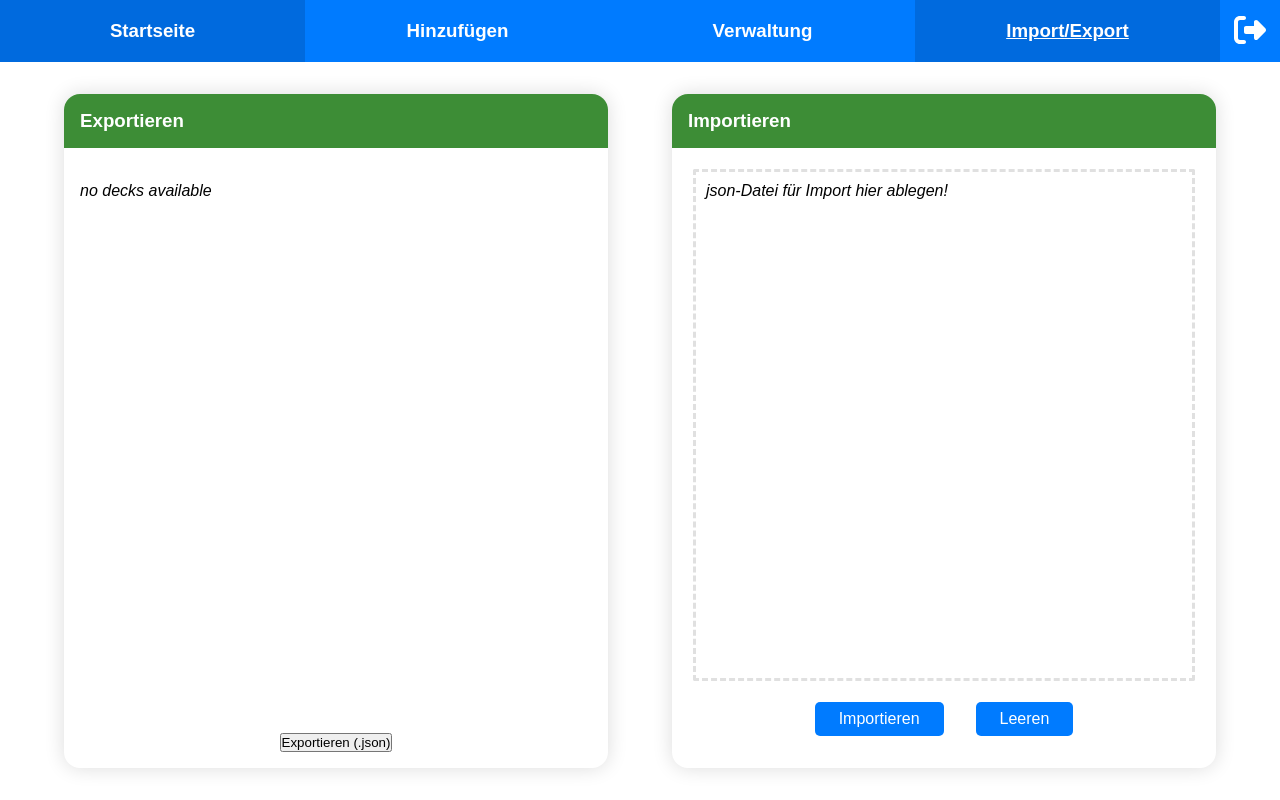
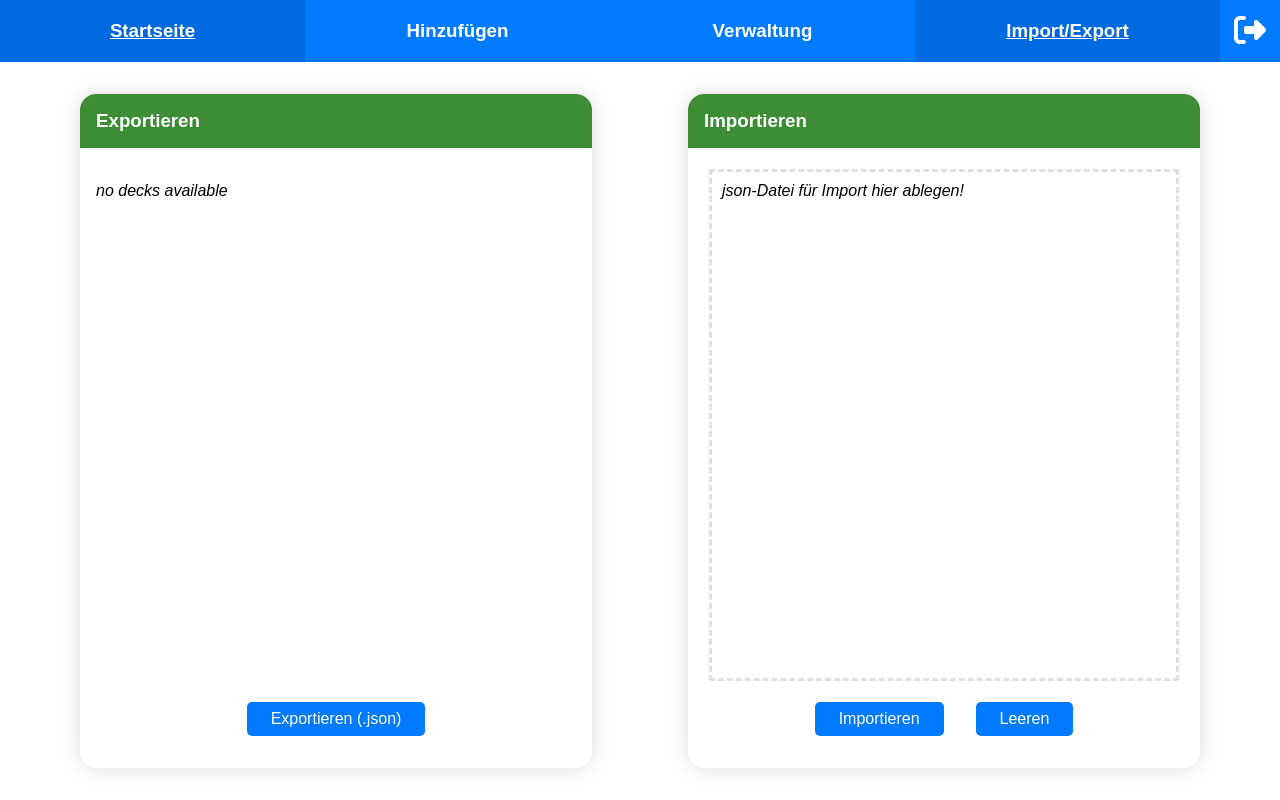
Before and after one commit to mohid-1311/Flashcards, a React (Create React App) app in the folder Frontend/: page /Importieren in a window 1280 px wide. Built offline with nearby package versions, Linux system fonts and the light colour scheme; sample sign-in values are in the browser's storage; a web font is replaced by a local one.

Commit message:
added some styling

```diff
--- a/Frontend/src/pages/Import/Import.module.css
+++ b/Frontend/src/pages/Import/Import.module.css
@@ -16,7 +16,7 @@
   text-align: center;
   flex: 1;
   height: 100%;
-  margin: 0 2rem;
+  margin: 0 3rem;
   border-radius: 1rem;
   /* padding: 2rem; */
   box-shadow: 0px 0px 20px gainsboro;
@@ -36,28 +36,37 @@
 }
 
 .export-body {
+  position: relative;
   display: flex;
+  flex: 1 1 auto;
   flex-direction: column;
-  height: 100%
+  height: min-content;
+  max-height: 100%;
+  overflow: hidden;
 }
 
 .export-deck-list {
+  box-sizing: border-box;
+  width: fit-content;
+  position: relative;
   display: flex;
-  flex-wrap: wrap;
-  flex-direction: center;
-  flex-grow: 1;
+  flex: 1 1 auto;
+  flex-direction: column;
   justify-content: flex-start;
   align-items: flex-start;
   list-style-type: none;
   overflow-y: auto;
+  scrollbar-gutter: 5px;
 }
 
 .export-deck-list-element {
+  box-sizing: border-box;
+  width: 100%;
   list-style-type: none;
   font-size: 1.5rem;
-  margin: 2px;
+  margin: 2px 0px;
   border: 0px solid rgb(64, 64, 64);
-  padding: 1.2rem;
+  padding: 0.8rem;
   border-radius: 1rem;
   background-color: #dcdcdc;
 }
@@ -78,6 +87,17 @@
   justify-self: flex-end;
 }
 
+.export-button-json {
+  margin: 16px;
+  padding: 8px 24px;
+  background-color: #007bff;
+  color: #ffffff;
+  border: none;
+  border-radius: 5px;
+  cursor: pointer;
+  font-size: 16px;
+}
+
 .import-header {
   background-color: #3d8d36;
   text-align: start;
--- a/Frontend/src/pages/Import/Import.tsx
+++ b/Frontend/src/pages/Import/Import.tsx
@@ -55,7 +55,7 @@ function Import(){
           })}
           </ul>
           <div className={styles["export-buttons"]}>
-            <button className={styles["export-button-json"]}>
+            <button className={styles["export-button-json"]} disabled={!selectedDeck}>
               Exportieren (.json)
             </button>
           </div>
```
